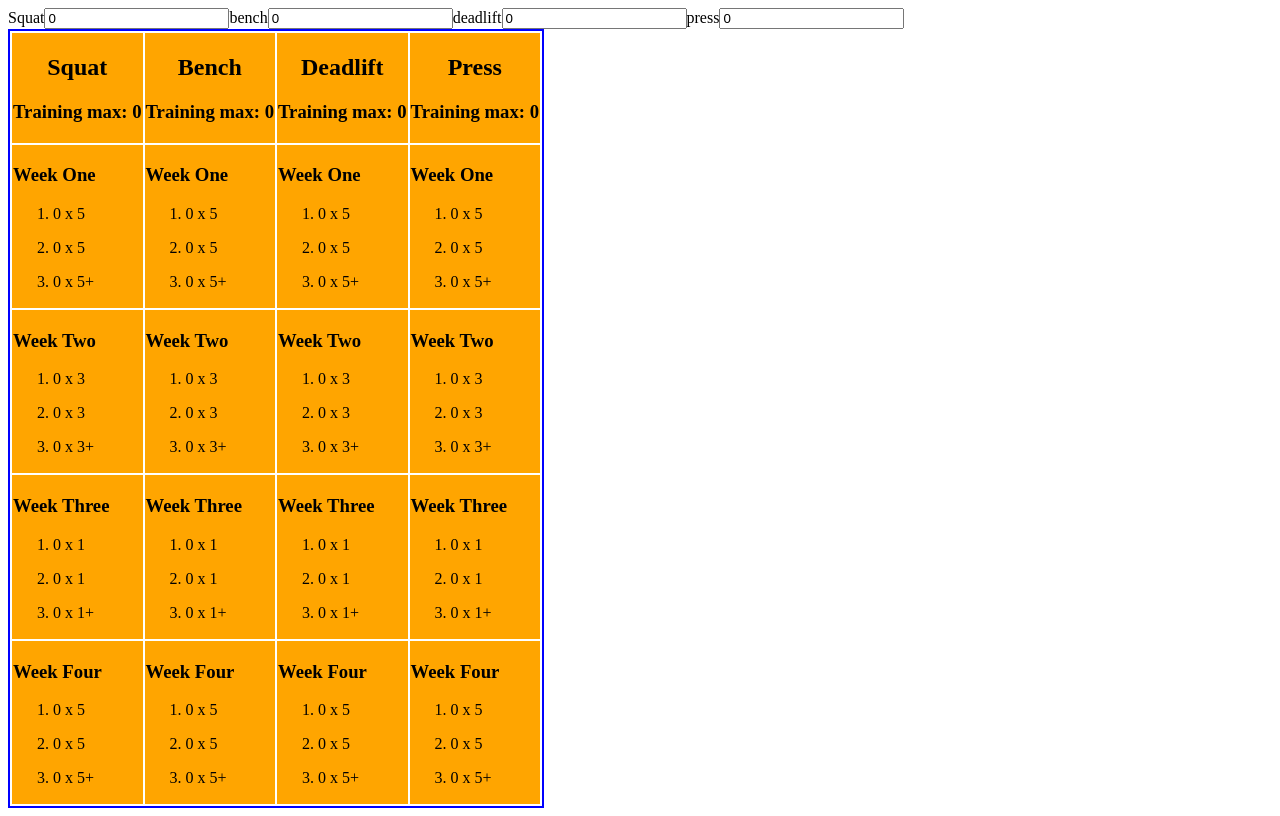
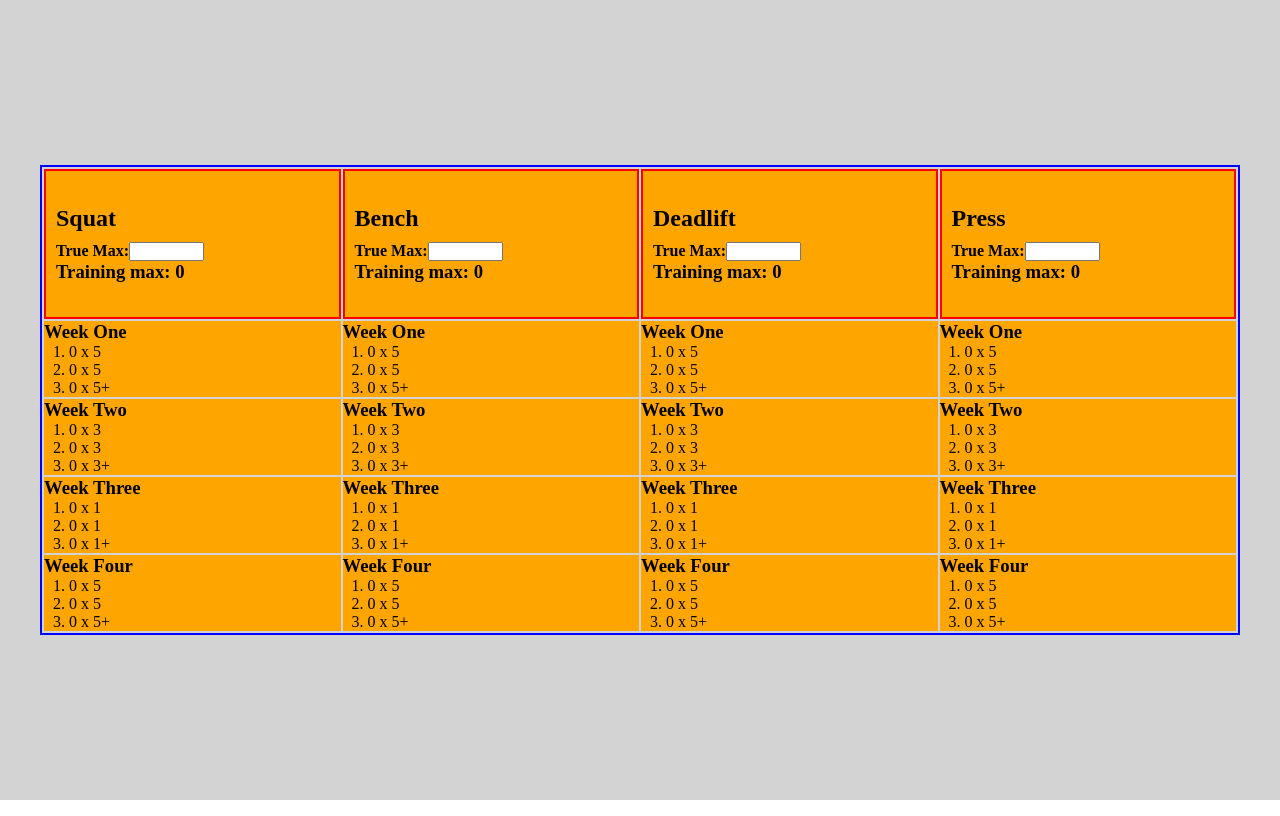
Before and after one commit to mattduff707/5-3-1, a React (Create React App) app: page / in a window 1280 px wide. Built offline with nearby package versions, Linux system fonts and the light colour scheme.

Commit message:
Added structural styling. Fixed moving numbers bug

```diff
--- a/src/App.js
+++ b/src/App.js
@@ -1,10 +1,10 @@
 import { useState } from "react";
-import Form from "./components/Form";
-import Results from "./components/Results";
+import LiftTable from "./components/LiftTable";
+import styled, { createGlobalStyle } from "styled-components";
 
 function App() {
   const lifts = ["squat", "bench", "deadlift", "press"];
-  const defaultMax = 0;
+  const defaultMax = "";
   const trainingMaxMultiplier = 0.9;
 
   /*Conditions for input*/
@@ -20,6 +20,7 @@ function App() {
     const strVal = val.toString();
     return strVal.length <= maxLength;
   };
+  /****************/
 
   /*Curry Func*/
   const curryTwoValues = (f) => {
@@ -34,6 +35,9 @@ function App() {
   const isLengthValid = curryLength(validInputLength);
   /***********/
 
+  /*Function to check if input value meets all strict conditional functions and
+   at least one optional conditional function */
+
   const isValid = (val, [...strictFuncs], [...conditionalFuncs]) => {
     const isStrict = strictFuncs.map((e) => e(val)).every((e) => e === true);
     const areConditionsMet = conditionalFuncs.map((e) => e(val)).includes(true);
@@ -41,6 +45,7 @@ function App() {
   };
 
   // Initializes default state values based on the lifts array and defaultMax value
+
   const setDefaultLifts = (arr, val) => {
     const initialObj = {};
     return arr.reduce((obj, item) => {
@@ -55,6 +60,7 @@ function App() {
   };
   /* Updates the state for both the original value passed into the input
    and calculates the training max for each lift based on the inputs value*/
+  //! Can this be purer???
   const handleChange = (e) => {
     const inputVal = e.target.value;
     if (
@@ -77,16 +83,46 @@ function App() {
     setDefaultLifts(lifts, defaultMax)
   );
 
+  // todo: Add ability to toggle certain lifts || add different ones
+  const [liftsState, setLiftsState] = useState(lifts);
+
   return (
-    <div className="App">
-      <Form
-        liftMaxState={liftMaxState}
-        lifts={lifts}
-        handleChange={handleChange}
-      />
-      <Results liftMaxState={liftMaxState} lifts={lifts} />
-    </div>
+    <AppWrapper>
+      <GlobalStyle />
+      <FlexWrap>
+        <LiftTable
+          liftMaxState={liftMaxState}
+          lifts={liftsState}
+          handleChange={handleChange}
+        />
+      </FlexWrap>
+    </AppWrapper>
   );
 }
+const AppWrapper = styled.main`
+  display: flex;
+  flex-direction: column;
+  justify-content: center;
+  align-items: center;
+  min-height: 100vh;
+  width: auto;
+  background-color: lightgray;
+  overflow: hidden;
+`;
+const FlexWrap = styled.div`
+  width: 1200px;
+  display: flex;
+  flex-direction: column;
+`;
+const GlobalStyle = createGlobalStyle`
+  * {
+    box-sizing: border-box;
+    margin: 0;
+    padding: 0;
+  }
+  *:before, *:after {
+    box-sizing: border-box
+  }
+`;
 
 export default App;
--- a/src/components/Form.js
+++ b/src/components/Form.js
@@ -1,8 +1,9 @@
 import LiftMaxInput from "./LiftMaxInput";
+import styled from "styled-components";
 
 const Form = ({ liftMaxState, handleChange, lifts }) => {
   return (
-    <form>
+    <FormWrapper>
       {lifts.map((lift) => {
         return (
           <LiftMaxInput
@@ -13,8 +14,16 @@ const Form = ({ liftMaxState, handleChange, lifts }) => {
           />
         );
       })}
-    </form>
+    </FormWrapper>
   );
 };
 
+const FormWrapper = styled.form`
+  display: flex;
+  flex-wrap: nowrap;
+  justify-content: space-around;
+  background-color: red;
+  padding: 10px 0px;
+`;
+
 export default Form;
--- a/src/components/LiftMaxInput.js
+++ b/src/components/LiftMaxInput.js
@@ -1,24 +1,31 @@
 import React from "react";
+import styled from "styled-components";
 
 const LiftMaxInput = ({ liftName, liftValue, handleChange }) => {
   const inputMin = 0;
   const inputMax = 3000;
   const inputType = "text";
+
   return (
-    <>
+    <div>
       <label style={{ textTransform: "capitalize" }} htmlFor={liftName}>
-        {liftName}
+        True Max:
       </label>
-      <input
+      <StyledInput
         min={inputMin}
         max={inputMax}
         id={liftName}
+        name={liftName}
         type={inputType}
         value={liftValue}
         onChange={handleChange}
-      ></input>
-    </>
+      ></StyledInput>
+    </div>
   );
 };
 
+const StyledInput = styled.input`
+  width: 75px;
+`;
+
 export default LiftMaxInput;
--- a/src/components/LiftTable.js
+++ b/src/components/LiftTable.js
@@ -1,15 +1,9 @@
 import styled from "styled-components";
 import TrainingMax from "./TrainingMax";
 import WeeklyLifts from "./WeeklyLifts";
+import LiftMaxInput from "./LiftMaxInput";
 
-const Table = styled.table`
-  border: blue solid 2px;
-  & > * {
-    background-color: orange;
-  }
-`;
-
-const LiftTable = ({ liftMaxState, lifts }) => {
+const LiftTable = ({ liftMaxState, lifts, handleChange }) => {
   const weeklyPercentages = {
     "Week One": { percentages: [0.65, 0.75, 0.85], reps: 5 },
     "Week Two": { percentages: [0.7, 0.8, 0.9], reps: 3 },
@@ -19,19 +13,33 @@ const LiftTable = ({ liftMaxState, lifts }) => {
 
   return (
     <Table>
-      <thead>
+      <TableHead>
         <tr>
-          {lifts.map((lift) => {
+          {lifts.map((lift, index, arr) => {
             const tableHead = `-table-head`;
+            const trainingMax = liftMaxState[lift].trainingMax;
+            const trueMax = liftMaxState[lift].trueMax;
+            const columnPercentage = String((1 / arr.length) * 100) + "%";
             return (
-              <th id={lift + tableHead} key={lift + tableHead}>
-                <h2 style={{ textTransform: "capitalize" }}>{lift}</h2>
-                <TrainingMax liftValue={liftMaxState[lift].trainingMax} />
-              </th>
+              <HeadCell cellWidth={columnPercentage} key={lift + tableHead}>
+                <LiftHeader>{lift}</LiftHeader>
+                <LiftMaxInput
+                  key={lift}
+                  liftName={lift}
+                  liftValue={trueMax}
+                  handleChange={handleChange}
+                />
+                <TrainingMax
+                  id={lift + tableHead}
+                  key={lift + tableHead}
+                  lift={lift}
+                  liftValue={trainingMax}
+                />
+              </HeadCell>
             );
           })}
         </tr>
-      </thead>
+      </TableHead>
       <tbody>
         {Object.entries(weeklyPercentages).map(([key, value]) => {
           return (
@@ -55,4 +63,27 @@ const LiftTable = ({ liftMaxState, lifts }) => {
   );
 };
 
+const Table = styled.table`
+  width: 100%;
+  border: blue solid 2px;
+  & > thead,
+  tbody {
+    background-color: orange;
+  }
+`;
+const TableHead = styled.thead`
+  height: 150px;
+  max-width: 100%;
+`;
+const HeadCell = styled.th`
+  width: ${(props) => props.cellWidth};
+  border: 2px solid red;
+  text-align: left;
+  padding-left: 10px;
+`;
+const LiftHeader = styled.h2`
+  text-transform: capitalize;
+  padding-bottom: 10px;
+`;
+
 export default LiftTable;
--- a/src/components/Results.js
+++ b/src/components/Results.js
@@ -1,11 +1,19 @@
 import LiftTable from "./LiftTable";
+import styled from "styled-components";
 
 const Results = ({ liftMaxState, lifts }) => {
   return (
-    <div>
+    <ResultsWrapper>
       <LiftTable liftMaxState={liftMaxState} lifts={lifts} />
-    </div>
+    </ResultsWrapper>
   );
 };
 
+const ResultsWrapper = styled.div`
+  width: 100%;
+  background-color: blue;
+  display: flex;
+  justify-content: center;
+`;
+
 export default Results;
--- a/src/components/TrainingMax.js
+++ b/src/components/TrainingMax.js
@@ -1,11 +1,7 @@
 import React from "react";
 
-const TrainingMax = ({ liftValue }) => {
-  return (
-    <>
-      <h3>Training max: {Math.round(liftValue)}</h3>
-    </>
-  );
+const TrainingMax = ({ liftValue, id }) => {
+  return <h3>Training max: {Math.round(liftValue)}</h3>;
 };
 
 export default TrainingMax;
--- a/src/components/WeeklyLifts.js
+++ b/src/components/WeeklyLifts.js
@@ -1,10 +1,12 @@
+import styled from "styled-components";
+
 const WeeklyLifts = ({ weekNum, weeklyPercentages, liftTrainingMax, reps }) => {
   const calculateLift = (multiplier, liftMax) =>
     Math.round(multiplier * liftMax);
   return (
-    <td>
+    <Cell>
       <h3>{weekNum}</h3>
-      <ol>
+      <List>
         {weeklyPercentages.map((percentage, index, arr) => {
           const repsPlus = `${reps}+`;
           if (index === arr.length - 1) {
@@ -24,9 +26,20 @@ const WeeklyLifts = ({ weekNum, weeklyPercentages, liftTrainingMax, reps }) => {
             </li>
           );
         })}
-      </ol>
-    </td>
+      </List>
+    </Cell>
   );
 };
 
+const Cell = styled.td`
+  text-align: left;
+`;
+const List = styled.ol`
+  /* display: flex;
+  flex-direction: column;
+  align-items: center; */
+  display: block;
+  padding-left: 25px;
+`;
+
 export default WeeklyLifts;
```
